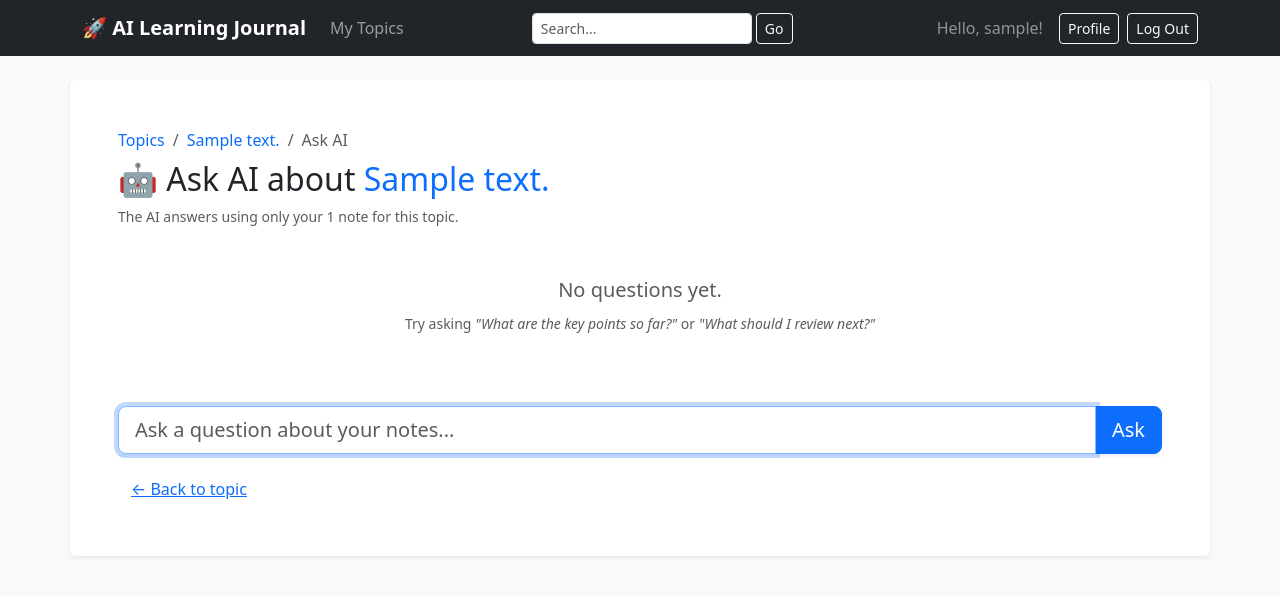
After one commit to MuhammadYusuf007-max/Learning_journal, a Django app: page /qa/1/ in a window 1280 px wide. The commit adds this page. Shown: the top 596 px of the page. Run offline with Django 5.2, Linux system fonts and the light colour scheme; a user stored in the database is signed in; tables that the repository leaves empty hold one stand-in row (values such as "Sample post"); some libraries are stand-ins or nearby versions.

Commit message:
Add asking chat AI

```diff
--- a/learning_logs/templates/learning_logs/topic.html
+++ b/learning_logs/templates/learning_logs/topic.html
@@ -37,6 +37,10 @@
                     </a></li>
                 </ul>
             </div>
+
+            <a href="{% url 'learning_logs:topic_qa' topic.id %}" class="btn btn-info fw-bold shadow-sm text-white">
+                💬 Ask AI
+            </a>
 
             <a href="{% url 'learning_logs:topic_quiz' topic.id %}" class="btn btn-warning fw-bold shadow-sm">
                 🧠 Quiz Me
--- /dev/null
+++ b/learning_logs/templates/learning_logs/topic_qa.html
@@ -0,0 +1,101 @@
+{% extends 'learning_logs/base.html' %}
+
+{% load markdownify %}
+
+{% block page_header %}
+    <nav aria-label="breadcrumb">
+        <ol class="breadcrumb mb-2">
+            <li class="breadcrumb-item"><a href="{% url 'learning_logs:topics' %}" class="text-decoration-none">Topics</a></li>
+            <li class="breadcrumb-item"><a href="{% url 'learning_logs:topic' topic.id %}" class="text-decoration-none">{{ topic.text }}</a></li>
+            <li class="breadcrumb-item active" aria-current="page">Ask AI</li>
+        </ol>
+    </nav>
+    <h2 class="d-flex align-items-center gap-2">
+        <span>🤖 Ask AI about <span class="text-primary">{{ topic.text }}</span></span>
+    </h2>
+    <p class="text-muted small mb-0">
+        The AI answers using only your {{ entry_count }} note{{ entry_count|pluralize }} for this topic.
+    </p>
+{% endblock page_header %}
+
+{% block content %}
+
+{% if not has_entries %}
+    <div class="alert alert-warning">
+        This topic doesn't have any entries yet.
+        <a href="{% url 'learning_logs:new_entry' topic.id %}" class="alert-link">Add your first entry</a>
+        before asking questions.
+    </div>
+{% endif %}
+
+<div id="qa-conversation" class="mb-4">
+    {% if history %}
+        {% for item in history %}
+            <div class="mb-3">
+                <div class="d-flex justify-content-end mb-2">
+                    <div class="bg-primary text-white p-3 rounded-3 shadow-sm" style="max-width: 80%;">
+                        <strong class="d-block small text-white-50 mb-1">You</strong>
+                        {{ item.q }}
+                    </div>
+                </div>
+                <div class="d-flex justify-content-start">
+                    <div class="bg-light border p-3 rounded-3 shadow-sm" style="max-width: 80%;">
+                        <strong class="d-block small text-muted mb-1">🤖 AI tutor</strong>
+                        <div class="qa-answer">{{ item.a|markdownify }}</div>
+                    </div>
+                </div>
+            </div>
+        {% endfor %}
+    {% else %}
+        <div class="text-center text-muted py-5">
+            <p class="fs-5 mb-2">No questions yet.</p>
+            <p class="small mb-0">Try asking <em>"What are the key points so far?"</em> or <em>"What should I review next?"</em></p>
+        </div>
+    {% endif %}
+</div>
+
+<form method="post" action="{% url 'learning_logs:topic_qa' topic.id %}" class="mt-3">
+    {% csrf_token %}
+    <div class="input-group input-group-lg shadow-sm">
+        <input
+            type="text"
+            name="question"
+            class="form-control"
+            placeholder="Ask a question about your notes..."
+            required
+            autofocus
+            {% if not has_entries %}disabled{% endif %}>
+        <button
+            type="submit"
+            name="action"
+            value="ask"
+            class="btn btn-primary"
+            {% if not has_entries %}disabled{% endif %}>
+            Ask
+        </button>
+    </div>
+</form>
+
+<div class="d-flex justify-content-between mt-3">
+    <a href="{% url 'learning_logs:topic' topic.id %}" class="btn btn-link">&larr; Back to topic</a>
+    {% if history %}
+        <form method="post" action="{% url 'learning_logs:topic_qa' topic.id %}" class="d-inline"
+              onsubmit="return confirm('Clear the entire conversation?');">
+            {% csrf_token %}
+            <input type="hidden" name="action" value="clear">
+            <button type="submit" class="btn btn-outline-secondary btn-sm">Clear conversation</button>
+        </form>
+    {% endif %}
+</div>
+
+<script>
+    // Auto-scroll to the latest message on page load.
+    document.addEventListener('DOMContentLoaded', function () {
+        var conv = document.getElementById('qa-conversation');
+        if (conv && conv.lastElementChild) {
+            conv.lastElementChild.scrollIntoView({ behavior: 'smooth', block: 'end' });
+        }
+    });
+</script>
+
+{% endblock content %}
--- a/learning_logs/urls.py
+++ b/learning_logs/urls.py
@@ -37,6 +37,9 @@ urlpatterns = [
     # This URL will be used by the new button in the topic view
     path('quiz/<int:topic_id>/', views.topic_quiz, name='topic_quiz'),
 
+    # AI Q&A chat for a topic (basic RAG over user's own notes)
+    path('qa/<int:topic_id>/', views.topic_qa, name='topic_qa'),
+
     # Search across the user's topics and entries
     path('search/', views.search, name='search'),
 ]
--- a/learning_logs/views.py
+++ b/learning_logs/views.py
@@ -42,6 +42,25 @@ def _get_ai_client():
     return _ai_client
 
 
+def _call_ai(system_msg, user_msg):
+    """Low-level helper that makes one chat completion call."""
+    client = _get_ai_client()
+    if client is None:
+        return "AI features disabled: GROQ_API_KEY is not set."
+    try:
+        response = client.chat.completions.create(
+            model="llama-3.1-8b-instant",
+            messages=[
+                {"role": "system", "content": system_msg},
+                {"role": "user", "content": user_msg},
+            ],
+        )
+        return response.choices[0].message.content
+    except Exception as e:
+        print(f"AI Error: {e}")
+        return "Content unavailable at this time."
+
+
 def generate_ai_content(text, mode="summary"):
     """
     Refined AI helper to handle different tasks.
@@ -57,22 +76,35 @@ def generate_ai_content(text, mode="summary"):
         system_msg = "You are a helpful assistant."
         user_msg = f"Summarize this in one short sentence: {text}"
 
-    client = _get_ai_client()
-    if client is None:
-        return "AI features disabled: GROQ_API_KEY is not set."
+    return _call_ai(system_msg, user_msg)
 
-    try:
-        response = client.chat.completions.create(
-            model="llama-3.1-8b-instant",
-            messages=[
-                {"role": "system", "content": system_msg},
-                {"role": "user", "content": user_msg}
-            ]
-        )
-        return response.choices[0].message.content
-    except Exception as e:
-        print(f"AI Error: {e}")
-        return "Content unavailable at this time."
+
+def generate_ai_qa(context_text, question):
+    """
+    Answer a user's question using the topic's notes as context (basic RAG).
+
+    For very large topics, the context could exceed the model's context window.
+    A future improvement would be to embed entries and retrieve only the most
+    relevant ones via cosine similarity (true RAG). For now we stuff all entries.
+    """
+    # Truncate context to keep us safely under the model's context window.
+    MAX_CONTEXT_CHARS = 12000
+    if len(context_text) > MAX_CONTEXT_CHARS:
+        context_text = context_text[:MAX_CONTEXT_CHARS] + "\n[...notes truncated...]"
+
+    system_msg = (
+        "You are a helpful tutor that answers questions strictly using the "
+        "student's own notes provided below. If the answer cannot be found in "
+        "the notes, say so honestly and briefly suggest what they could study "
+        "next. Be concise, accurate, and use bullet points when useful."
+    )
+    user_msg = (
+        f"NOTES:\n{context_text}\n\n"
+        f"QUESTION:\n{question}\n\n"
+        "Answer using only the notes above."
+    )
+
+    return _call_ai(system_msg, user_msg)
 
 # --- VIEWS ---
 
@@ -244,6 +276,54 @@ def delete_topic(request, topic_id):
     return render(request, 'learning_logs/delete_topic.html', {'topic': topic})
 
 @login_required
+def topic_qa(request, topic_id):
+    """Chat-style Q&A: ask a question, AI answers using only the topic's notes."""
+    topic = get_object_or_404(Topic, id=topic_id, owner=request.user)
+    entries = topic.entry_set.all().order_by('date_added')
+
+    session_key = f'topic_qa_history_{topic_id}'
+    history = request.session.get(session_key, [])
+
+    if request.method == 'POST':
+        action = request.POST.get('action', 'ask')
+
+        if action == 'clear':
+            request.session[session_key] = []
+            messages.success(request, 'Conversation cleared.')
+            return redirect('learning_logs:topic_qa', topic_id=topic.id)
+
+        question = request.POST.get('question', '').strip()
+        if not question:
+            messages.warning(request, 'Please enter a question.')
+            return redirect('learning_logs:topic_qa', topic_id=topic.id)
+
+        if not entries.exists():
+            messages.warning(
+                request,
+                'This topic has no entries yet. Add some notes before asking questions.',
+            )
+            return redirect('learning_logs:topic', topic_id=topic.id)
+
+        context_text = "\n\n".join(
+            f"[Entry {i+1}, {e.date_added:%Y-%m-%d}]\n{striptags(e.text)}"
+            for i, e in enumerate(entries)
+        )
+        answer = generate_ai_qa(context_text, question)
+
+        history.append({'q': question, 'a': answer})
+        # Keep only the last 20 exchanges to bound session size.
+        request.session[session_key] = history[-20:]
+        return redirect('learning_logs:topic_qa', topic_id=topic.id)
+
+    return render(request, 'learning_logs/topic_qa.html', {
+        'topic': topic,
+        'history': history,
+        'has_entries': entries.exists(),
+        'entry_count': entries.count(),
+    })
+
+
+@login_required
 def search(request):
     """Search the current user's topics and entries."""
     query = request.GET.get('q', '').strip()
```
